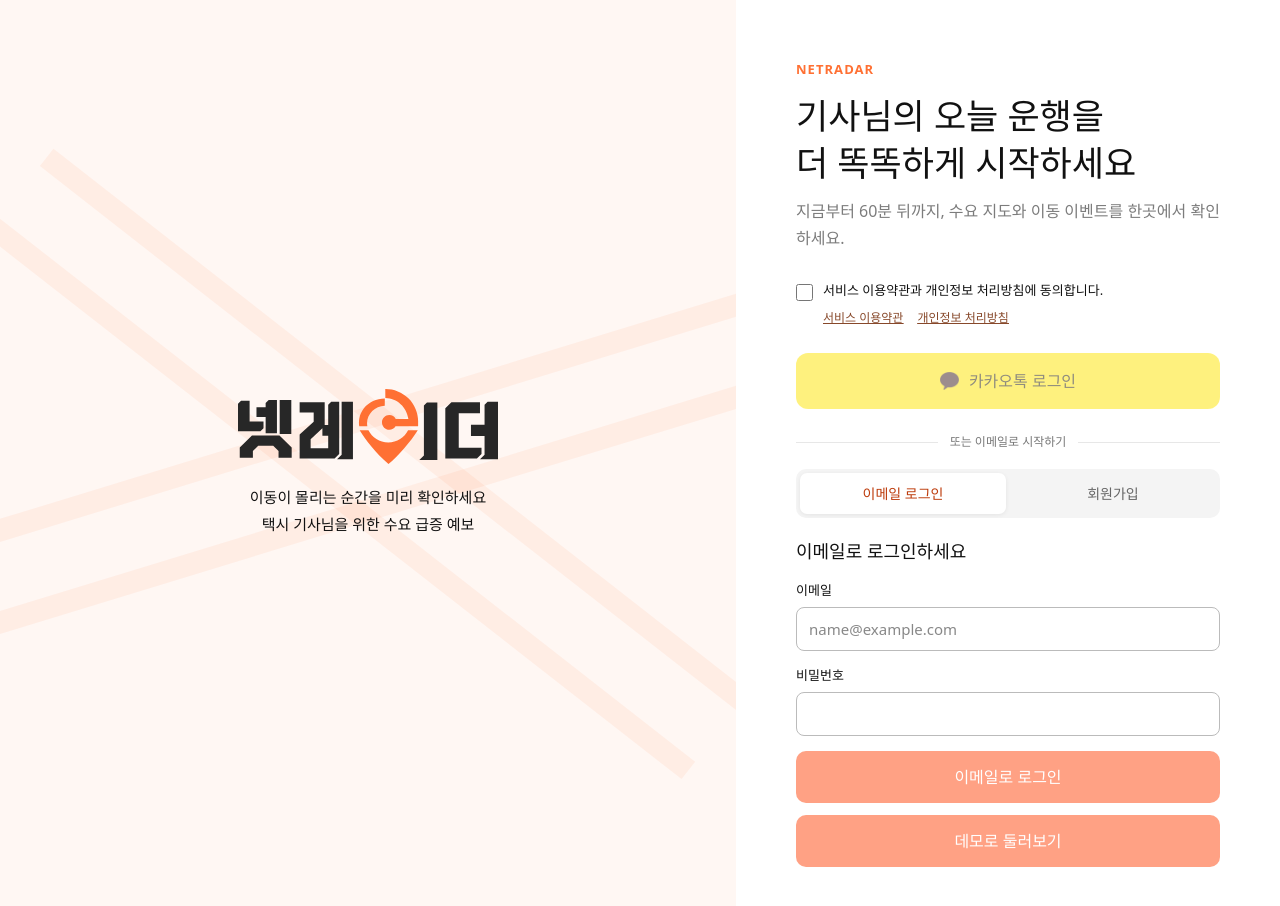
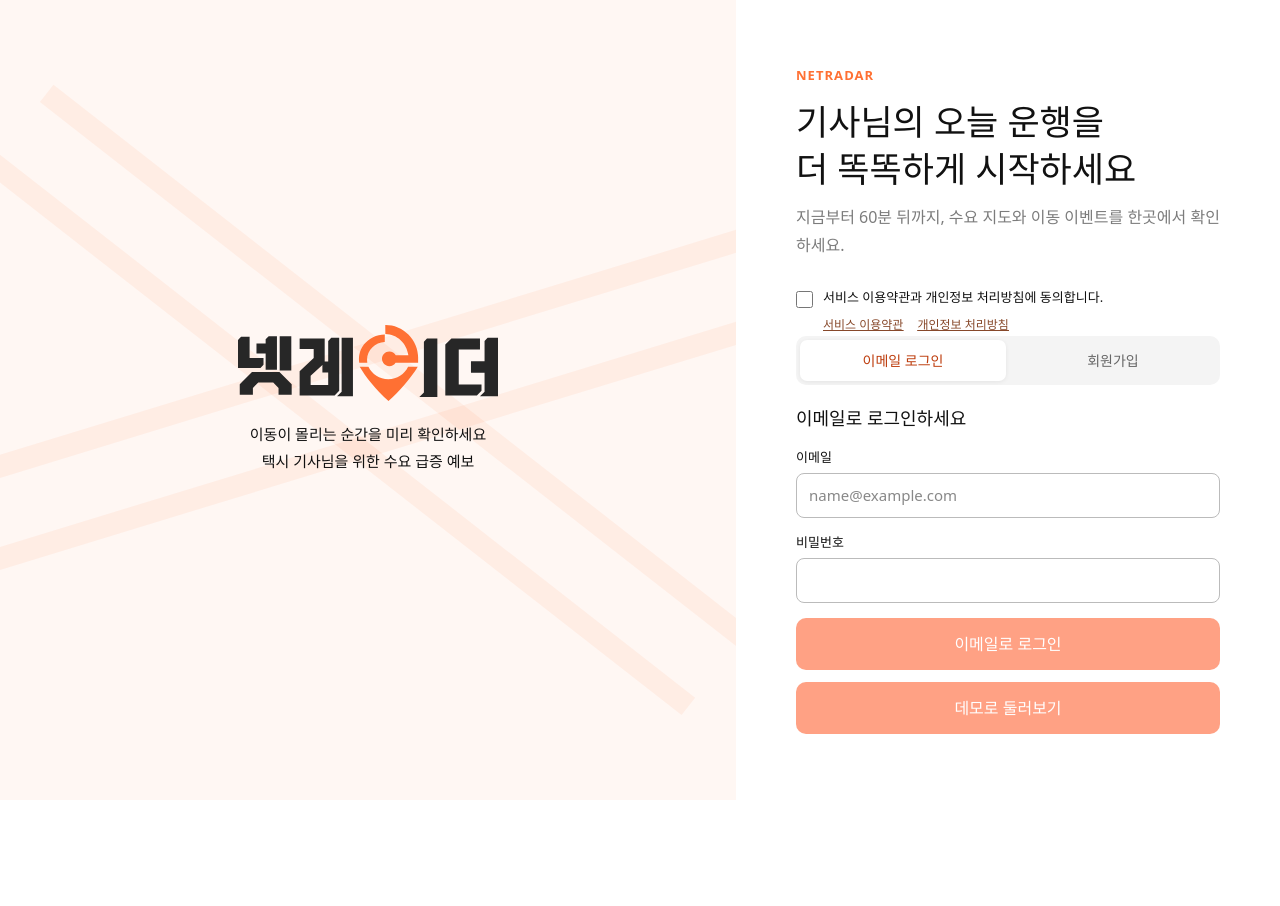
Before and after one commit to gdg-cnu/netradar, a React (Vite) app in the folder front/: page / in a window 1280 px wide. Shown: the top 906 px of the page. After the commit the page ends 800 px from the top, so only its background shows below. Built offline with nearby package versions, Linux system fonts and the light colour scheme; no server answers; a web font is replaced by a local one.

Commit message:
로그인 페이지 수정

```diff
--- a/front/src/pages/LoginPage.tsx
+++ b/front/src/pages/LoginPage.tsx
@@ -4,13 +4,11 @@ import TermsDialog from '../components/common/TermsDialog'
 import { isDemoMode } from '../services/api'
 import {
   signInWithEmail,
-  signInWithKakao,
   signUpWithEmail,
   supabase,
 } from '../services/auth'
 import { emailAuthErrorMessage, validateEmailAuth } from '../utils/authForm'
 import type { AuthFieldErrors, EmailAuthFields, EmailAuthMode } from '../utils/authForm'
-import { assetUrl } from '../utils/assets'
 import { isV2Preview } from '../v2/mode'
 
 export default function LoginPage({
@@ -22,7 +20,7 @@ export default function LoginPage({
 }) {
   const [agreed, setAgreed] = useState(false)
   const [showTerms, setShowTerms] = useState(false)
-  const [pending, setPending] = useState<'kakao' | EmailAuthMode | null>(null)
+  const [pending, setPending] = useState<EmailAuthMode | null>(null)
   const [mode, setMode] = useState<EmailAuthMode>('signin')
   const [fields, setFields] = useState<EmailAuthFields>({
     name: '',
@@ -41,7 +39,9 @@ export default function LoginPage({
   const legalLinksReady = Boolean(
     termsUrl?.startsWith('https://') && privacyUrl?.startsWith('https://'),
   )
-  const authReady = Boolean(supabase && legalLinksReady)
+  // Local dev server only: allow sign-in before the final policy pages are published.
+  // Production builds still require both https policy URLs.
+  const authReady = Boolean(supabase && (legalLinksReady || import.meta.env.DEV))
 
   useEffect(() => {
     mounted.current = true
@@ -68,27 +68,6 @@ export default function LoginPage({
     setFieldErrors({})
     setError('')
     setNotice('')
-  }
-
-  async function kakaoLogin() {
-    if (!agreed || !authReady || requestInFlight.current) return
-    requestInFlight.current = true
-    setPending('kakao')
-    setError('')
-    setNotice('')
-    try {
-      await signInWithKakao()
-    } catch (cause) {
-      requestInFlight.current = false
-      if (mounted.current) {
-        setError(
-          cause instanceof Error
-            ? cause.message
-            : '로그인하지 못했습니다. 다시 시도해 주세요.',
-        )
-        setPending(null)
-      }
-    }
   }
 
   async function submitEmail(event: React.FormEvent<HTMLFormElement>) {
@@ -181,17 +160,6 @@ export default function LoginPage({
               이용 및 저장 안내 보기
             </button>
           )}
-        </div>
-        <button
-          className="kakao-button"
-          disabled={!agreed || Boolean(pending) || !authReady}
-          onClick={kakaoLogin}
-        >
-          <img src={assetUrl('ac89b.png')} alt="" />
-          {pending === 'kakao' ? '카카오로 이동 중…' : '카카오톡 로그인'}
-        </button>
-        <div className="auth-divider">
-          <span>또는 이메일로 시작하기</span>
         </div>
         <section className="email-auth" aria-labelledby={`${formId}-heading`}>
           <div
```
